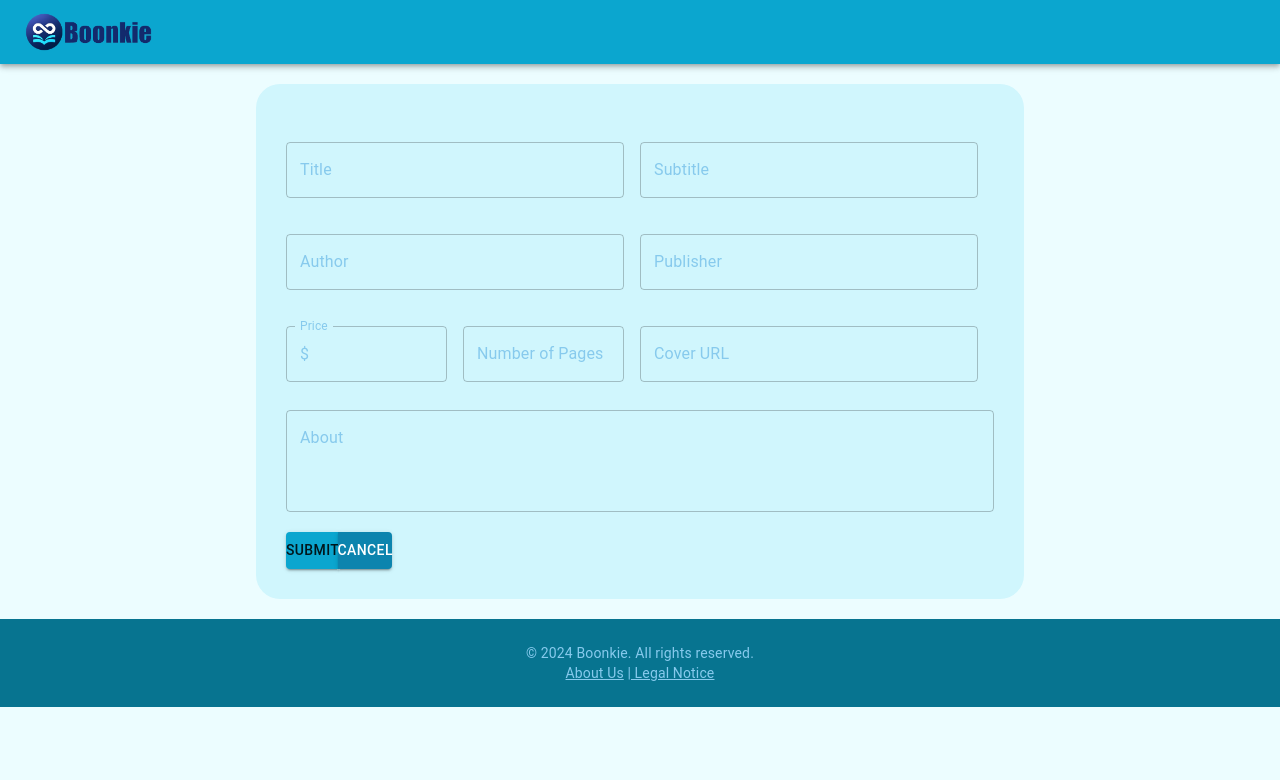
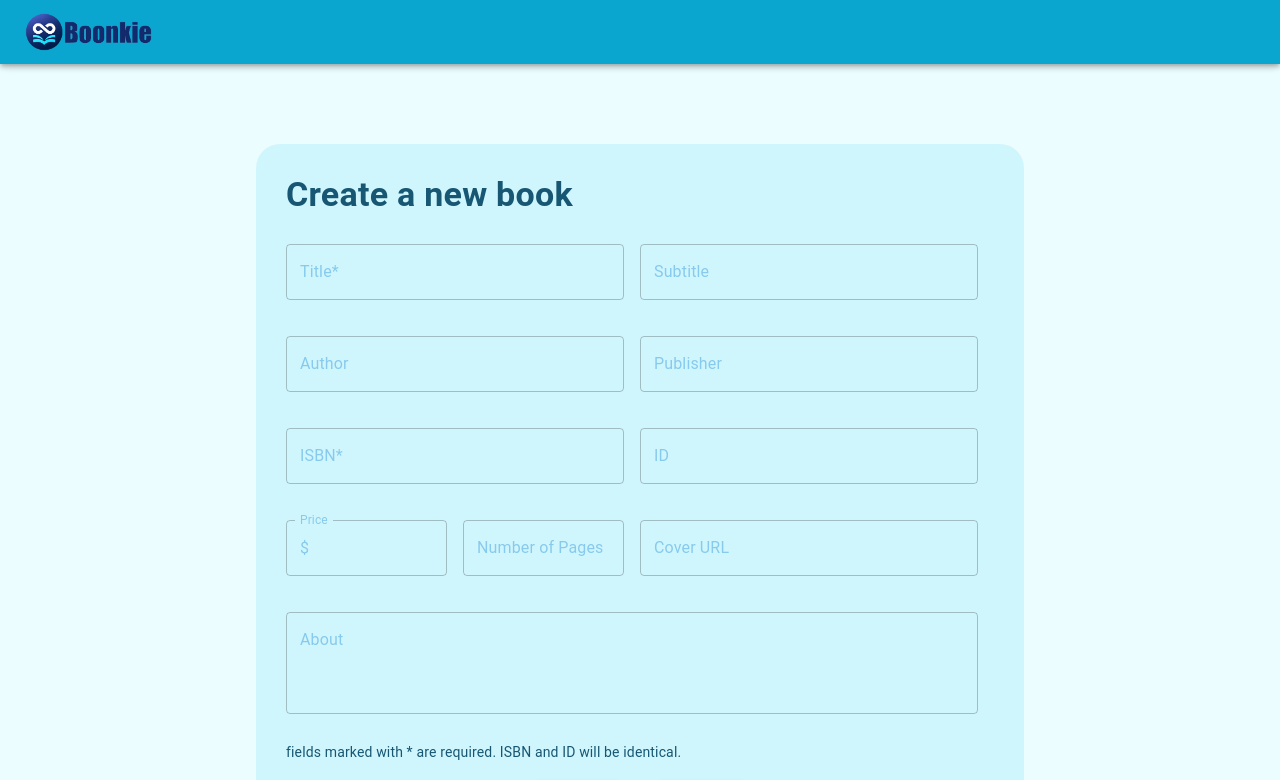
Before and after one commit to epehc/boonkie, a React (Create React App) app: page /new in a window 1280 px wide. Shown: the top 780 px of the page. Built offline with nearby package versions, Linux system fonts and the light colour scheme.

Commit message:
Made aesthetic changes and added add to cart button in bookpage

```diff
--- a/src/pages/BookPage.tsx
+++ b/src/pages/BookPage.tsx
@@ -1,18 +1,32 @@
 import React, {useEffect, useState} from "react";
 import Grid from "@mui/material/Unstable_Grid2";
-import {Box, Button, Divider, Stack, Typography} from "@mui/material";
+import {Alert, Box, Button, Collapse, Divider, IconButton, Stack, Typography} from "@mui/material";
 import { useTheme } from '@mui/material/styles';
 import Book from "../domain/Book";
 import {useNavigate, useParams} from "react-router-dom";
 import {pawBook} from "../domain/pawBook";
-import {getBook} from "../domain/API";
+import {getBook, updateBook} from "../domain/API";
 import AltCover from "../assets/noLogo.png";
+import ShoppingCartIcon from "@mui/icons-material/ShoppingCart";
+import CloseIcon from "@mui/icons-material/Close";
+import {useSelector} from "react-redux";
+import {RootState} from "../state/store";
 
 const BookPage = () => {
-    const theme = useTheme(); // Access the theme to use its values directly in style props if needed
-    const [book, setBook] = useState<Book>(pawBook); // [1
+    const theme = useTheme();
+    const [book, setBook] = useState<Book>(pawBook);
+    const [updateSuccess, setUpdateSuccess] = useState<boolean>(false);
+    const [cartButtonDisabled, setCartButtonDisabled] = useState<boolean>(false);
+
+    const isAdmin = useSelector((state: RootState) => state.login.isAdmin)
+
     const navigate = useNavigate();
-    const { id } = useParams() as { id: string };
+    const { id } = useParams() as { id: string }
+
+    const handleCloseAlert = () => {
+        setUpdateSuccess(false)
+
+    }
 
     const fetchBook = async () => {
         try {
@@ -24,22 +38,31 @@ const BookPage = () => {
 
     }
 
+    const handleAddBookToCart = () => {
+        book.userId = 2
+        updateBook(book)
+        setUpdateSuccess(true)
+        setCartButtonDisabled(true)
+    }
+
+    const handleNavigateToCart = () => {
+        navigate('/cart')
+
+    }
+
     useEffect(() => {
-        fetchBook()
+        fetchBook().then(() => console.log("Book fetched"))
     }, [])
 
     return (
-        <Grid container spacing={2} style={{ marginTop: '20px', backgroundColor: theme.palette.background.default }}>
-            <Grid xs={2} />
-            <Grid xs={3}>
-                <Stack spacing={2}>
-                    <Box sx={{display: 'flex', justifyContent: 'center'}}>
-                        <Button sx= {{width: '80%'}} variant="text" color="primary" onClick={() => navigate('/')}>Back to Books</Button>
-                    </Box>
+        <Box sx={{display: 'flex', justifyContent: 'center', height: '60vh'}}>
+            <Box sx={{display: 'flex', justifyContent: 'center',  width: '70%'}}>
+                <Grid container spacing={15} style={{ marginTop: '20px', marginBottom: '20px', backgroundColor: theme.palette.background.default }}>
+                    <Grid xs={4}>
+                        <Button sx= {{width: '100%', marginBottom: '20px'}} variant="text" color="primary" onClick={() => navigate('/books')}><u>Back to Books</u></Button>
                         {book.cover === "" ? <img src={AltCover} alt="No Cover" style={{ maxWidth: '100%', height: 'auto' }}/> : <img src={book.cover} alt="Cover" style={{ maxWidth: '100%', height: 'auto' }}/>}
-                </Stack>
                     </Grid>
-            <Grid xs={5}>
+                    <Grid xs={8}>
                         <Stack spacing={2}>
                             <Typography variant="h4" color="textPrimary">{book.title}</Typography>
                             <Typography variant="h6" color="textSecondary">{book.subtitle}</Typography>
@@ -52,10 +75,34 @@ const BookPage = () => {
                             <Divider />
                             <Typography variant="subtitle1">About this book:</Typography>
                             <Typography variant="body1" sx={{marginBottom: '20px'}}>{book.abstract}</Typography>
+                            {!isAdmin &&
+                                <Button disabled={cartButtonDisabled} variant="contained" color="primary" startIcon={<ShoppingCartIcon/>} onClick={handleAddBookToCart}>Add to Cart</Button>
+                            }
+                            <Collapse in={updateSuccess}>
+                                <Alert severity="success" variant="filled"  onClose={handleCloseAlert} action={
+                                    <>
+                                        <Button color="inherit" size="small" onClick={handleNavigateToCart}>
+                                            <u>Go to cart</u>
+                                        </Button>
+                                        <IconButton
+                                            aria-label="close"
+                                            color="inherit"
+                                            size="small"
+                                            onClick={handleCloseAlert}
+                                        >
+                                            <CloseIcon fontSize="inherit" />
+                                        </IconButton>
+                                    </>
+                                }>
+                                    Book was added to cart
+                                </Alert>
+                            </Collapse>
                         </Stack>
                     </Grid>
-            <Grid xs={2} />
                 </Grid>
+            </Box>
+        </Box>
+
     );
 };
 
--- a/src/pages/CreateBookPage.tsx
+++ b/src/pages/CreateBookPage.tsx
@@ -1,38 +1,33 @@
 import React, {useState} from 'react';
 import { useForm } from 'react-hook-form';
-import {Button, TextField, Box, InputAdornment, ButtonGroup} from '@mui/material';
+import {Button, TextField, Box, InputAdornment, ButtonGroup, Typography} from '@mui/material';
 import {useNavigate} from "react-router-dom";
 import Grid from "@mui/material/Unstable_Grid2";
-import NewBook from "../domain/NewBook";
 import Book from "../domain/Book";
 import {createBook} from "../domain/API";
 
-interface CreateBookPageProps {
-    refresh: () => void
-}
-
-const CreateBookPage: React.FC<CreateBookPageProps> = ({refresh}) => {
-    const { register, handleSubmit, formState: { errors } } = useForm<NewBook>();
+const CreateBookPage = () => {
+    const { register, handleSubmit, formState: { errors }, watch } = useForm<Book>();
     const [counter, setCounter] = useState(1)
 
     const navigate = useNavigate();
+    const isbn = watch("isbn");
 
-    const onSubmit = (data: NewBook) => {
+    const onSubmit = (data: Book) => {
         // Prepend the "$" symbol to the price value
         data.price = `$${data.price}`;
 
         const newBook: Book = {
             ...data,
-            id: counter.toString(),
-            isbn: counter.toString(),
-            userId: 0
+            id: data.isbn,
+            userId: 1
         }
         try{
             createBook(newBook).then( () => {
                 console.log(newBook);
                 setCounter(counter+1)
-                navigate(`/books/${newBook.id}`)
-                refresh();
+                navigate(`/books/${newBook.isbn}`)
+
             }).catch( (error) => {
                 console.error("Error creating book", error)
             })
@@ -46,49 +41,61 @@ const CreateBookPage: React.FC<CreateBookPageProps> = ({refresh}) => {
     }
 
     return (
-        <Box sx={{display: "flex", justifyContent:"center", marginTop: "20px", marginBottom:"20px"}}>
+        <Box sx={{display: "flex", justifyContent:"center", marginTop: "10vh", marginBottom:"10vh"}}>
             <Box sx={{width: "60%", bgcolor: 'background.paper', borderRadius: '1.5rem', padding: '30px'}}>
+                <Typography variant='h4' sx={{marginBottom: '20px'}}><b>Create a new book</b></Typography>
                 <form onSubmit={handleSubmit(onSubmit)}>
                     <Grid container spacing={2} sx={{width: '100%', marginTop: '20px', marginBottom: '20px'}}>
                         <Grid xs={6}>
-                            <TextField {...register("title", {required: true})} label="Title" fullWidth/>
-                            {errors.title && <p>This field is required</p>}
+                            <TextField {...register("title", {required: true})} label="Title*" fullWidth/>
+                            {errors.title && <Typography variant='body2' sx={{color:'red'}}>* This field is required</Typography>}
                         </Grid>
                         <Grid xs={6}>
-                            <TextField {...register("subtitle", {required: true})} label="Subtitle" fullWidth />
-                            {errors.title && <p>This field is required</p>}
+                            <TextField {...register("subtitle")} label="Subtitle" fullWidth />
                         </Grid>
                     </Grid>
                     <Grid container spacing={2} sx={{width: '100%', marginTop: '20px', marginBottom: '20px'}}>
                         <Grid xs={6}>
-                            <TextField {...register("author", {required: true})} label="Author" fullWidth/>
-                            {errors.author && <p>This field is required</p>}
+                            <TextField {...register("author")} label="Author" fullWidth/>
                         </Grid>
                         <Grid xs={6}>
-                            <TextField {...register("publisher", {required: true})} label="Publisher" fullWidth/>
-                            {errors.publisher && <p>This field is required</p>}
+                            <TextField {...register("publisher")} label="Publisher" fullWidth/>
+                        </Grid>
+                    </Grid>
+                    <Grid container spacing={2} sx={{width: '100%', marginTop: '20px', marginBottom: '20px'}}>
+                        <Grid xs={6}>
+                            <TextField {...register("isbn", {required: true})} label="ISBN*" fullWidth/>
+                            {errors.title && <Typography variant='body2' sx={{color:'red'}}>* This field is required</Typography>}
+                        </Grid>
+                        <Grid xs={6}>
+                            <TextField value={isbn} label="ID" fullWidth InputLabelProps={{ shrink: !!isbn }} />
                         </Grid>
                     </Grid>
                     <Grid container spacing={2} sx={{width: '100%', marginTop: '20px', marginBottom: '20px'}}>
                         <Grid xs={3}>
-                            <TextField {...register("price", {required: true})} label="Price"
+                            <TextField {...register("price")} label="Price"
                                        fullWidth InputProps={{startAdornment: <InputAdornment position="start">$</InputAdornment>,
                             }}/>
-                            {errors.price && <p>This field is required</p>}
                         </Grid>
                         <Grid xs={3}>
-                            <TextField {...register("numPages", {required: true, valueAsNumber: true})} label="Number of Pages"
+                            <TextField {...register("numPages", {valueAsNumber: true})} label="Number of Pages"
                                        type="number" fullWidth/>
-                            {errors.numPages && <p>This field is required</p>}
                         </Grid>
                         <Grid xs={6}>
                             <TextField {...register("cover")} label="Cover URL" fullWidth/>
                         </Grid>
                     </Grid>
-                    <TextField {...register("abstract")} label="About" fullWidth multiline rows={3}/>
-                    <ButtonGroup sx={{width: '15%', display: 'flex', justifyContent: 'space-between', marginTop: '20px'}}>
-                        <Button type="submit" variant="contained" color="primary">Submit</Button>
-                        <Button onClick={handleCancel} variant="contained" color="secondary" sx={{marginLeft: "10px"}}>Cancel</Button>
+                    <Grid container spacing={2} sx={{width: '100%', marginTop: '20px', marginBottom: '20px'}}>
+                        <Grid xs={12}>
+                            <TextField {...register("abstract")} label="About" fullWidth multiline rows={3}/>
+                        </Grid>
+                    </Grid>
+                    <Typography variant='body2' sx={{marginTop: '20px', color: 'primary'}}>
+                        fields marked with * are required. ISBN and ID will be identical.
+                    </Typography>
+                    <ButtonGroup sx={{ display: 'flex', justifyContent: 'center', marginTop: '20px'}}>
+                        <Button type="submit" variant="contained" color="primary" sx={{marginRight: "40px"}}>Submit</Button>
+                        <Button onClick={handleCancel} variant="contained" color="secondary" >Cancel</Button>
                     </ButtonGroup>
                 </form>
             </Box>
```
Lines whose indentation alone changed are shown as unchanged.
